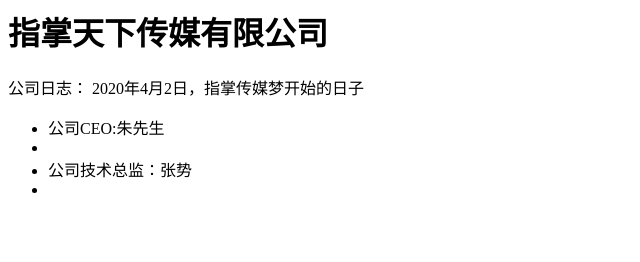
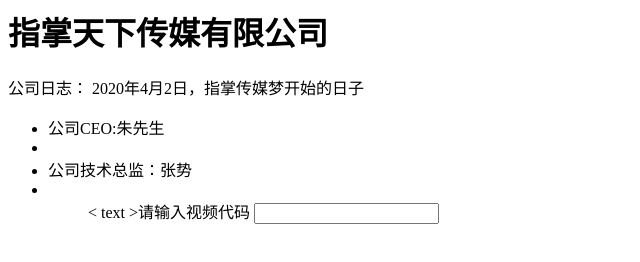
Before and after one commit to 280code/280code.github.io, a plain HTML site: page index.html in a window 1280 px wide. Shown: the whole page, without its empty margins (0-640 px from the left). Drawn offline with Linux system fonts and the light colour scheme.

Commit message:
增加了视频输入框

```diff
--- a/index.html
+++ b/index.html
@@ -11,3 +11,5 @@
     <li>公司技术总监：张势<li>
 
     <ul>
+< text >请输入视频代码<text>
+    <input type="text">
```
